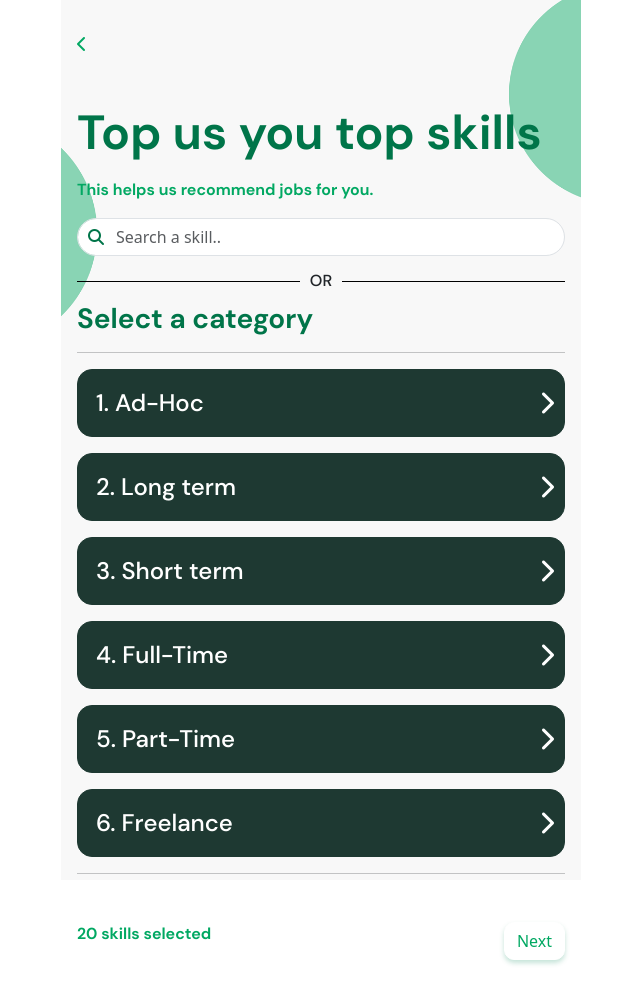
After one commit to Do-Test-Live/W-Hire-and-Zeek, a PHP site: page /skills.html in a window 1280 px wide. The commit adds this page. Shown: the whole page, without its empty margins (319-959 px from the left). Run offline with PHP 8.4, Linux system fonts and the light colour scheme.

Commit message:
skills designed

```diff
--- a/assets/css/style.css
+++ b/assets/css/style.css
@@ -287,7 +287,64 @@ h1{
     margin-right: 18px;
 }
 
+.fs-primary-color{
+    color: #01a862;
+}
 
-.fs-login-title{
+.has-search .form-control {
+    padding-left: 2.375rem;
+    border-radius: 25px;
+}
 
+.has-search .form-control-feedback {
+    position: absolute;
+    z-index: 2;
+    display: block;
+    width: 2.375rem;
+    height: 2.375rem;
+    line-height: 2.375rem;
+    text-align: center;
+    pointer-events: none;
+    color: #007549;
 }
+
+.skills-main{
+    background: url("../images/7bg.webp") no-repeat;
+    background-size: cover;
+
+    height: 110vh;
+    max-width: 520px;
+    margin: auto;
+}
+
+.fs-skills-btn {
+    font-family: 'DMSans-Medium', serif;
+    background-color: #1e3932;
+    border: 1px solid #1e3932;
+    padding: 15px 40px 15px 18px;
+    font-size: calc(0.7rem + 1vw);
+    border-radius: 15px;
+    text-align: left;
+    position: relative;
+}
+
+.fs-skills-btn:hover {
+    font-family: 'DMSans-Medium', serif;
+    background-color: #1e3932;
+    border: 1px solid #1e3932;
+    padding: 15px 40px 15px 18px;
+    font-size: calc(0.7rem + 1vw);
+    border-radius: 15px;
+    text-align: left;
+    position: relative;
+}
+
+.fs-skills-next-btn{
+    background: #fff;
+    border: 1px solid #fff;
+    border-radius: 10px;
+    color: #01a862;
+    box-shadow: 0 3px 5px 0 rgba(5, 132, 87, 0.23);
+    -webkit-box-shadow: 0 3px 5px 0 rgba(5, 132, 87, 0.23);
+    -moz-box-shadow: 0 3px 5px 0 rgba(5, 132, 87, 0.23);
+}
--- /dev/null
+++ b/skills.html
@@ -0,0 +1,103 @@
+<!doctype html>
+<html lang="en">
+<head>
+    <meta charset="utf-8">
+    <meta content="width=device-width, initial-scale=1" name="viewport">
+    <title>Skills Page - Hire & Zeek</title>
+    <link href="assets/images/favicon.ico" rel="icon" type="image/ico"/>
+    <link href="assets/vendor/Bootstrap/css/bootstrap.min.css" rel="stylesheet"/>
+    <link href="assets/vendor/FontAwesome/css/all.min.css" rel="stylesheet"/>
+    <link href="assets/css/style.css" rel="stylesheet"/>
+</head>
+<body>
+<div class="container-fluid">
+    <div class="skills-main">
+        <div class="row pt-3 expertise-interface">
+            <div class="col-12">
+                <div class="mt-3">
+                    <i class="fa-solid fa-chevron-left fs-primary-color"></i>
+                    <h1 class="fs-lan-title mt-5">
+                       Top us you top skills
+                    </h1>
+                    <p class="fs-lan-caption mt-3 mb-3">
+                        This helps us recommend jobs for you.
+                    </p>
+                </div>
+            </div>
+            <div class="col-12">
+                <div class="form-group has-search">
+                    <span class="fa fa-search form-control-feedback"></span>
+                    <input type="text" class="form-control" placeholder="Search a skill..">
+                </div>
+                <div class="mb-3 mt-4">
+                    <p class="fs-login-horizonal-line"><span>OR</span></p>
+                </div>
+                <div class="mb-3">
+                    <h3 class="fs-lan-title">
+                        Select a category
+                    </h3>
+                    <hr/>
+                </div>
+                <div class="mb-3">
+                    <button class="btn btn-primary fs-skills-btn w-100">
+                        <span class="btn-text">1. Ad-Hoc</span>
+                        <i class="fa-solid fa-chevron-right arrow-icon"></i>
+                    </button>
+                </div>
+                <div class="mb-3">
+                    <button class="btn btn-primary fs-skills-btn w-100">
+                        <span class="btn-text">2. Long term</span>
+                        <i class="fa-solid fa-chevron-right arrow-icon"></i>
+                    </button>
+                </div>
+                <div class="mb-3">
+                    <button class="btn btn-primary fs-skills-btn w-100">
+                        <span class="btn-text">3. Short term</span>
+                        <i class="fa-solid fa-chevron-right arrow-icon"></i>
+                    </button>
+                </div>
+                <div class="mb-3">
+                    <button class="btn btn-primary fs-skills-btn w-100">
+                        <span class="btn-text">4. Full-Time</span>
+                        <i class="fa-solid fa-chevron-right arrow-icon"></i>
+                    </button>
+                </div>
+                <div class="mb-3">
+                    <button class="btn btn-primary fs-skills-btn w-100">
+                        <span class="btn-text">5. Part-Time</span>
+                        <i class="fa-solid fa-chevron-right arrow-icon"></i>
+                    </button>
+                </div>
+                <div class="mb-3">
+                    <button class="btn btn-primary fs-skills-btn w-100">
+                        <span class="btn-text">6. Freelance</span>
+                        <i class="fa-solid fa-chevron-right arrow-icon"></i>
+                    </button>
+                </div>
+                <hr/>
+                <div class="mb-3 mt-5">
+                    <div class="row">
+                        <div class="col-6">
+                            <p class="fs-lan-caption">
+                                20 skills selected
+                            </p>
+                        </div>
+                        <div class="col-6 text-end">
+                            <button class="btn btn-outline-success fs-skills-next-btn">
+                                Next
+                            </button>
+                        </div>
+                    </div>
+                </div>
+            </div>
+        </div>
+    </div>
+</div>
+
+
+<script src="assets/vendor/Bootstrap/js/bootstrap.bundle.min.js"></script>
+<script src="assets/vendor/jQuery/jquery-3.6.4.min.js"></script>
+<script src="assets/vendor/OwlCarousel/js/owl.carousel.min.js"></script>
+<script src="assets/js/main.js"></script>
+</body>
+</html>
```
